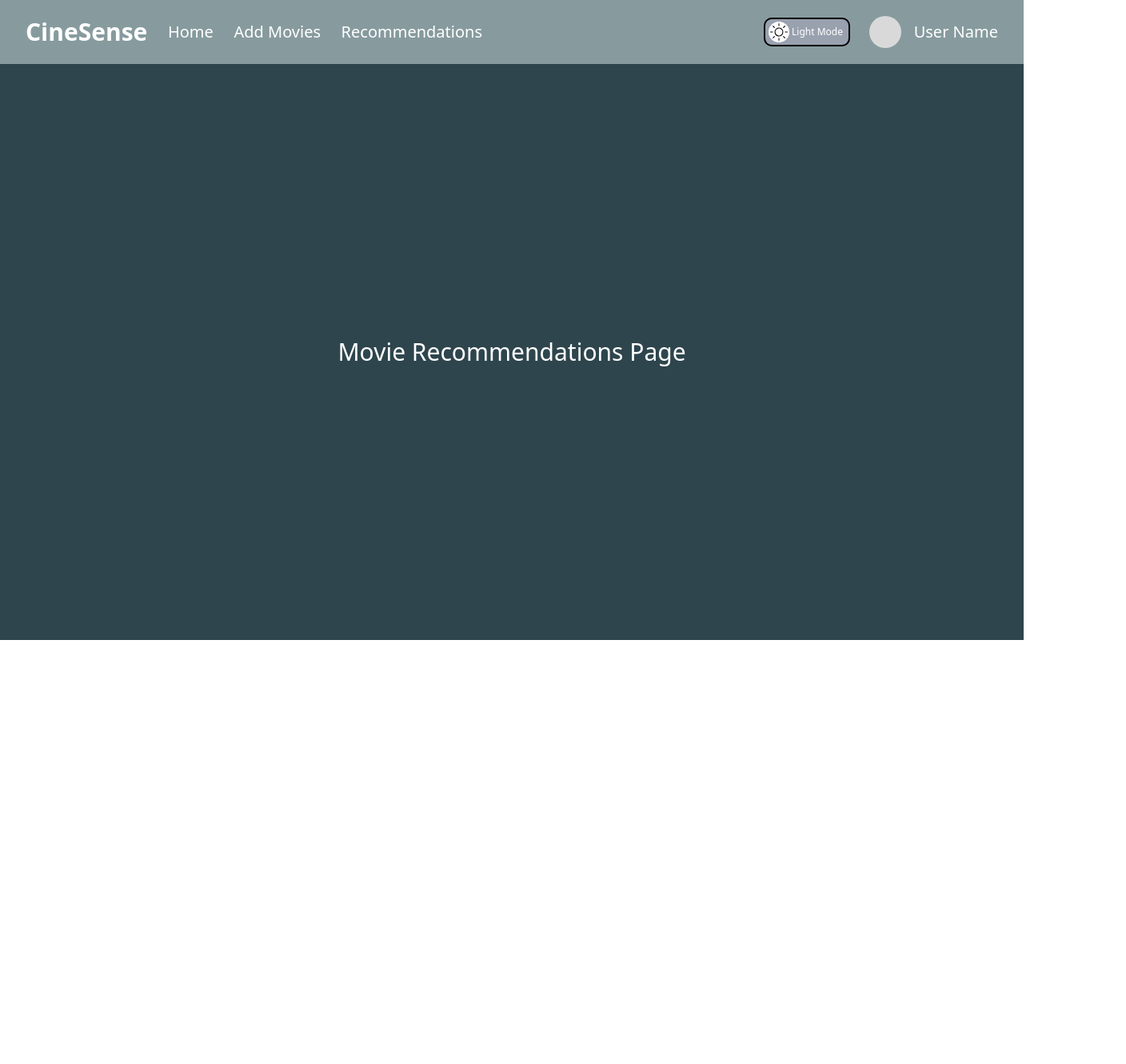
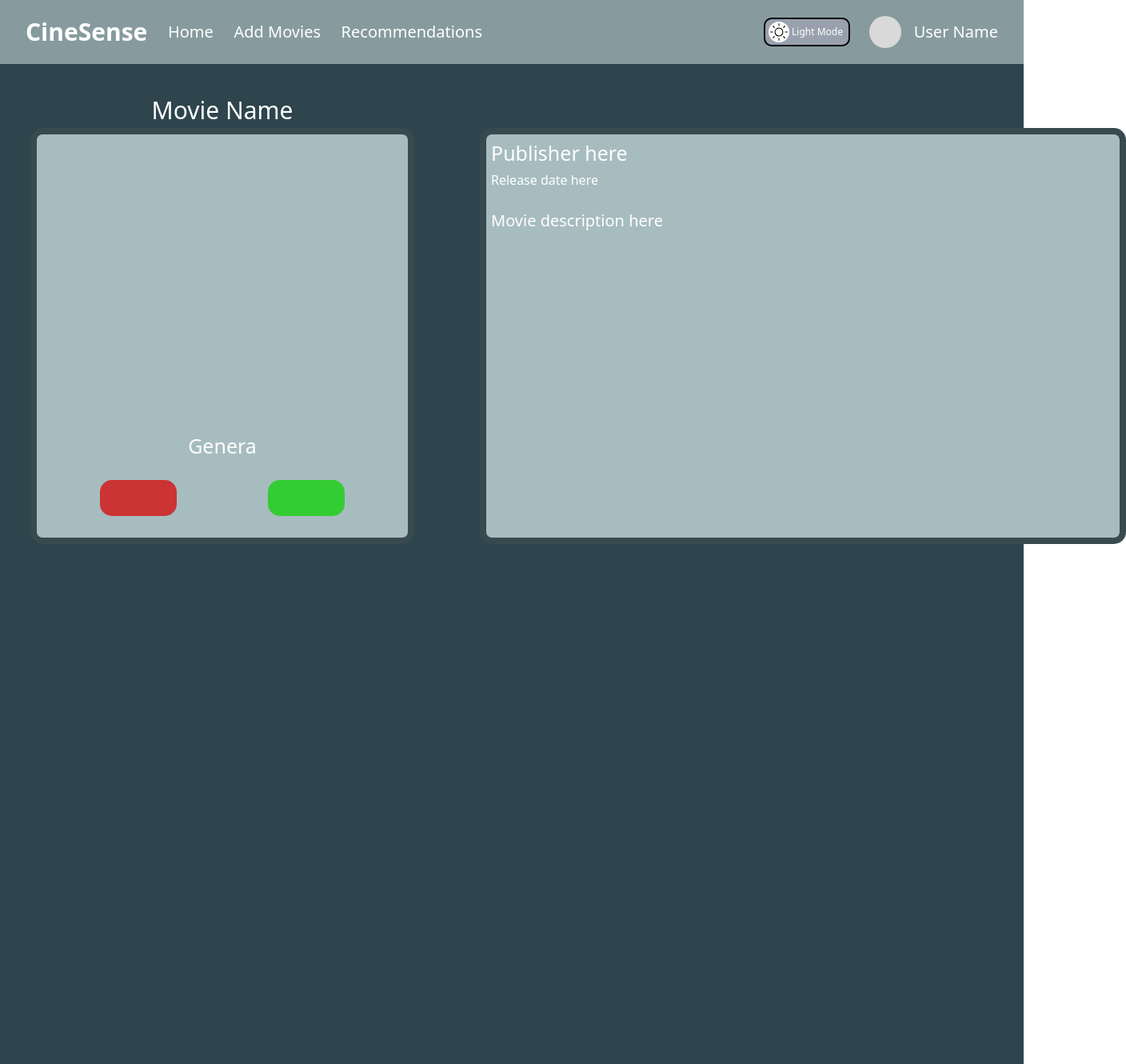
Before and after one commit to Vchen7629/CineSense, a React app in the folder frontend/: page /recommendations in a window 1280 px wide. Shown: the top 1330 px of the page at 80% size, 1408 px wide, since content can reach past the window. Before the commit the page ends 800 px from the top, so only its background shows below. Built offline with nearby package versions, Linux system fonts and the light colour scheme; the HTML template or start-up script is replaced by a standard one.

Commit message:
Adds the RecommendationPage.tsx.

```diff
--- a/frontend/src/features/recommendations/pages/RecommendationPage.tsx
+++ b/frontend/src/features/recommendations/pages/RecommendationPage.tsx
@@ -5,8 +5,41 @@ export default function RecommendationPage() {
         <main>
             <Header/>
             <div className="flex h-[90vh] w-full justify-center items-center ">
-                <p className="text-white text-3xl"> Movie Recommendations Page </p>
+                <p className="text-white text-3xl"> </p>
             </div>
+
+            {/*This will be the movies name and the body of the actual movie image*/}
+            <div className="flex h-[90vh] w-full left-center items-center text-center">
+                <div className="bg-[#A7BCBF] h-[32.5rem] w-[30rem] absolute top-40 ml-[38px] border-[0.5rem] rounded-[15px] border-[#384A4F]">
+                    <p className="text-white text-3xl absolute -top-12 left-1/2 transform -translate-x-1/2">Movie Name</p>
+                    <p className="text-white text-3xl absolute bottom-25 left-1/2 transform -translate-x-1/2 text-[25px]">Genera</p>
+                </div>
+            </div>
+
+            {/*This will be the like button*/}
+            <div className="flex h-[90vh] w-full left-center items-center text-center">
+                 <div className="bg-[#33cc33] h-[2.8rem] w-[6rem] absolute top-150 ml-[335px] rounded-[15px]">
+                    {/*You can put an icon here if you want. I would need the icon files though*/}
+                </div>
+            </div>
+
+             {/*This will be the DISLIKE button*/}
+            <div className="flex h-[90vh] w-full left-center items-center text-center">
+                 <div className="bg-[#cc3333] h-[2.8rem] w-[6rem] absolute top-150 ml-[125px] rounded-[15px]">
+                    {/*You can put an icon here if you want. I would need the icon files though*/}
+                </div>
+            </div>
+
+            {/*background flavor-image for description (Don't touch)*/}
+            <div className="bg-[#A7BCBF] h-[32.5rem] w-[50.5rem] absolute top-40 ml-[600px] border-[0.5rem] rounded-[15px] border-[#384A4F]">
+                {/*Publisher - who made the movie here.*/}
+                <p className="text-white text-3xl absolute top-[1vh] text-[25px] ml-[6px]"> Publisher here </p>
+                {/*Date - when was it made*/}
+                <p className="text-white text-3xl absolute top-[6vh] text-[16px] ml-[6px]"> Release date here </p>
+                {/*Description - what is this movie about.*/}
+                <p className="text-white text-3xl absolute top-[12vh] text-[20px] ml-[6px]"> Movie description here </p>
+            </div>
+
         </main>
     )
 }
```
